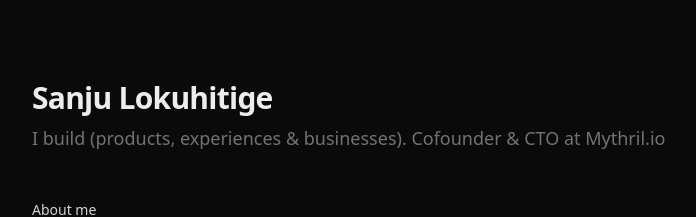
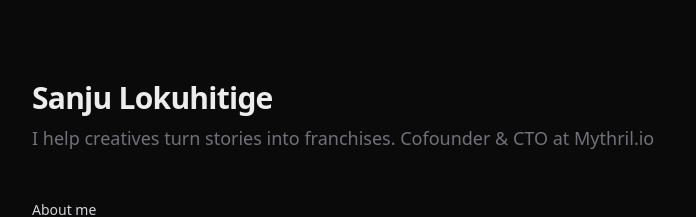
Before and after one commit to sanjuruk/sanjuruk.com, a Next.js app: page / in a window 1280 px wide. Shown: the top 217 px of the page, without its empty margins (290-986 px from the left). Built offline with nearby package versions, Linux system fonts and the light colour scheme.

Commit message:
Update homepage tagline

```diff
--- a/src/app/page.tsx
+++ b/src/app/page.tsx
@@ -1,3 +1,5 @@
+import Link from "next/link";
+
 export const dynamic = "force-static";
 
 const BELIEFS = [
@@ -59,7 +61,7 @@ export default function Home() {
       <header>
         <h1 className="text-3xl font-semibold tracking-tight mb-2">Sanju Lokuhitige</h1>
         <h2 className="text-lg font-normal text-zinc-500">
-          I build (products, experiences & businesses). Cofounder & CTO at{" "}
+          I help creatives turn stories into franchises. Cofounder & CTO at{" "}
           <ExternalLink href="https://mythril.io">Mythril.io</ExternalLink>
         </h2>
       </header>
@@ -86,12 +88,12 @@ export default function Home() {
         <div className="flex flex-col gap-3">
           <p className="text-zinc-400 text-sm">
             I am starting to share my thoughts in blog format. You can check them out{" "}
-            <a
+            <Link
               href="/blog"
               className="text-zinc-500 hover:text-white transition-colors duration-200 border-b border-transparent hover:border-white"
             >
               here
-            </a>
+            </Link>
             .
           </p>
         </div>
@@ -116,12 +118,12 @@ export default function Home() {
       </section>
 
       <section className="flex gap-6 mt-4 text-sm">
-        <a
+        <Link
           href="/blog"
           className="text-zinc-500 hover:text-white transition-colors duration-200 border-b border-transparent hover:border-white"
         >
           Blog
-        </a>
+        </Link>
         {SOCIALS.map((link) => (
           <ExternalLink key={link.name} href={link.href}>
             {link.name}
```
